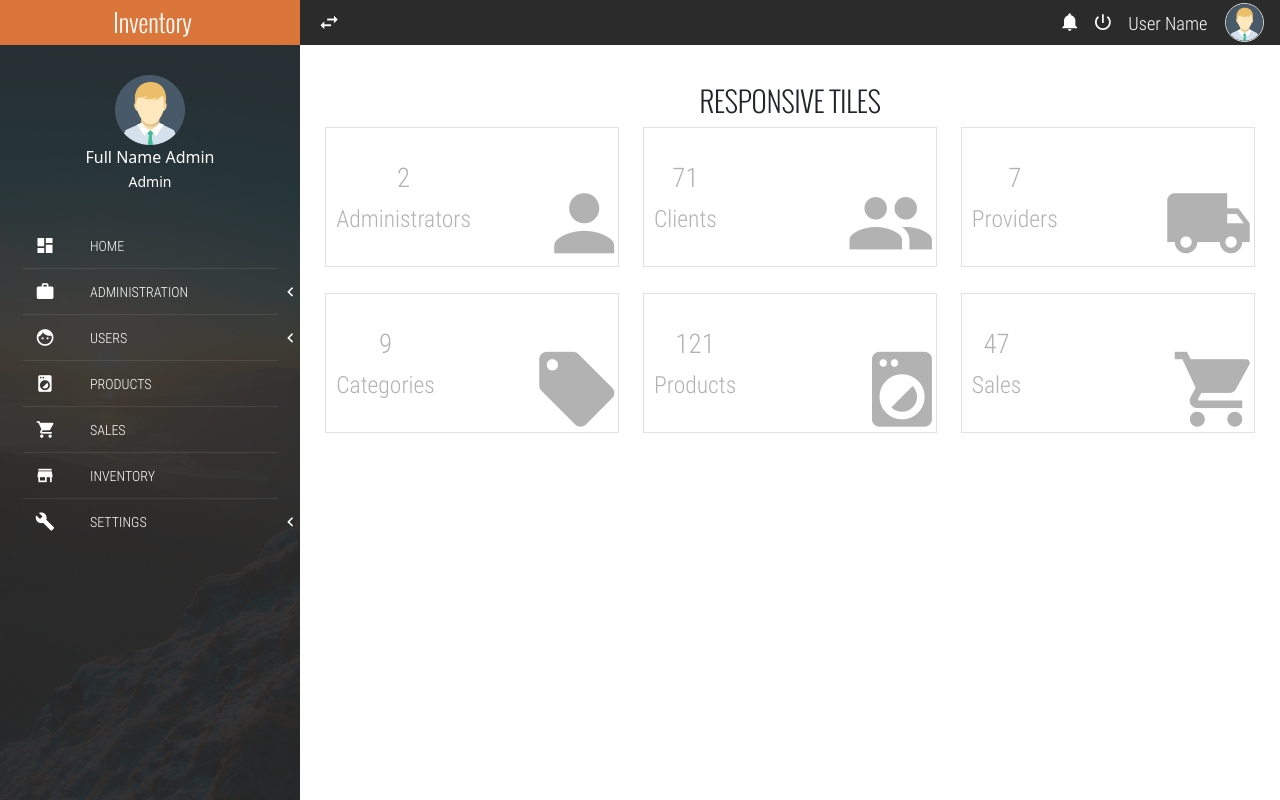
After one commit to RomelAnte/Festival, a Django app: page /inicio/ in a window 1280 px wide. The commit adds this page. Run offline with Django 4.2, Linux system fonts and the light colour scheme; some libraries are stand-ins or nearby versions; some web fonts are replaced.

Commit message:
listar e insertar clientes

```diff
--- a/Aplicaciones/Eventos/templates/home/login.html
+++ b/Aplicaciones/Eventos/templates/Pages/login.html
@@ -26,7 +26,8 @@
 				<i class="zmdi zmdi-account-circle"></i>
 			</p>
 			<p class="text-center text-condensedLight">Sign in with your Account</p>
-			<form action="home.html">
+			<form action="{% url 'inicio' %}" method="POST">
+				{% csrf_token %}
 				<div class="mdl-textfield mdl-js-textfield mdl-textfield--floating-label">
 				    <input class="mdl-textfield__input" type="text" id="userName">
 				    <label class="mdl-textfield__label" for="userName">User Name</label>
--- /dev/null
+++ b/Aplicaciones/Eventos/templates/Usuarios/listadoUsuarios.html
@@ -0,0 +1,3 @@
+{% extends "../Plantilla.html" %}
+{% block body %}
+{% endblock %}
--- /dev/null
+++ b/Aplicaciones/Eventos/templates/home/dashboard.html
@@ -0,0 +1,61 @@
+{% extends '../Plantilla.html'%}
+{% block body %}
+<section class="full-width text-center" style="padding: 40px 0;">
+    <h3 class="text-center tittles">RESPONSIVE TILES</h3>
+    <!-- Tiles -->
+    <article class="full-width tile">
+        <div class="tile-text">
+            <span class="text-condensedLight">
+                2<br>
+                <small>Administrators</small>
+            </span>
+        </div>
+        <i class="zmdi zmdi-account tile-icon"></i>
+    </article>
+    <article class="full-width tile">
+        <div class="tile-text">
+            <span class="text-condensedLight">
+                71<br>
+                <small>Clients</small>
+            </span>
+        </div>
+        <i class="zmdi zmdi-accounts tile-icon"></i>
+    </article>
+    <article class="full-width tile">
+        <div class="tile-text">
+            <span class="text-condensedLight">
+                7<br>
+                <small>Providers</small>
+            </span>
+        </div>
+        <i class="zmdi zmdi-truck tile-icon"></i>
+    </article>
+    <article class="full-width tile">
+        <div class="tile-text">
+            <span class="text-condensedLight">
+                9<br>
+                <small>Categories</small>
+            </span>
+        </div>
+        <i class="zmdi zmdi-label tile-icon"></i>
+    </article>
+    <article class="full-width tile">
+        <div class="tile-text">
+            <span class="text-condensedLight">
+                121<br>
+                <small>Products</small>
+            </span>
+        </div>
+        <i class="zmdi zmdi-washing-machine tile-icon"></i>
+    </article>
+    <article class="full-width tile">
+        <div class="tile-text">
+            <span class="text-condensedLight">
+                47<br>
+                <small>Sales</small>
+            </span>
+        </div>
+        <i class="zmdi zmdi-shopping-cart tile-icon"></i>
+    </article>
+</section>
+{% endblock %}
--- a/Aplicaciones/Eventos/templates/plantilla.html
+++ b/Aplicaciones/Eventos/templates/plantilla.html
@@ -0,0 +1,333 @@
+{% load static %}
+
+<!DOCTYPE html>
+<html lang="es">
+
+<head>
+    <meta charset="UTF-8">
+    <meta name="viewport" content="width=device-width, initial-scale=1">
+    <title>Home</title>
+    <link rel="stylesheet" href="{% static 'lib/SFI-V2-master/css/normalize.css' %}">
+    <link rel="stylesheet" href="{% static 'lib/SFI-V2-master/css/sweetalert2.css' %}">
+    <link rel="stylesheet" href="{% static 'lib/SFI-V2-master/css/material.min.css' %}">
+    <link rel="stylesheet" href="{% static 'lib/SFI-V2-master/css/material-design-iconic-font.min.css' %}">
+    <link rel="stylesheet" href="{% static 'lib/SFI-V2-master/css/jquery.mCustomScrollbar.css' %}">
+    <link rel="stylesheet" href="{% static 'lib/SFI-V2-master/css/main.css' %}">
+    <script src="//ajax.googleapis.com/ajax/libs/jquery/1.11.2/jquery.min.js"></script>
+    <script>window.jQuery || document.write('<script src="js/jquery-1.11.2.min.js"><\/script>')</script>
+    <script src="{% static 'lib/SFI-V2-master/js/material.min.js' %}"></script>
+    <script src="{% static 'lib/SFI-V2-master/js/sweetalert2.min.js' %}"></script>
+    <script src="{% static 'lib/SFI-V2-master/js/jquery.mCustomScrollbar.concat.min.js' %}"></script>
+    <script src="{% static 'lib/SFI-V2-master/js/main.js' %}"></script>
+
+    <!--Importacion de bootstrap-->
+    <link href="https://cdn.jsdelivr.net/npm/bootstrap@5.3.3/dist/css/bootstrap.min.css" rel="stylesheet" integrity="sha384-QWTKZyjpPEjISv5WaRU9OFeRpok6YctnYmDr5pNlyT2bRjXh0JMhjY6hW+ALEwIH" crossorigin="anonymous">
+    <script src="https://cdn.jsdelivr.net/npm/bootstrap@5.3.3/dist/js/bootstrap.bundle.min.js" integrity="sha384-YvpcrYf0tY3lHB60NNkmXc5s9fDVZLESaAA55NDzOxhy9GkcIdslK1eN7N6jIeHz" crossorigin="anonymous"></script>
+    <link rel="stylesheet" href="https://cdn.jsdelivr.net/npm/bootstrap-icons@1.11.3/font/bootstrap-icons.min.css">
+</head>
+
+<body>
+    <!-- Notifications area -->
+    <section class="full-width container-notifications">
+        <div class="full-width container-notifications-bg btn-Notification"></div>
+        <section class="NotificationArea">
+            <div class="full-width text-center NotificationArea-title tittles">Notifications
+                <i class="zmdi zmdi-close btn-Notification"></i>
+            </div>
+            <a href="#" class="Notification" id="notifation-unread-1">
+                <div class="Notification-icon">
+                    <i class="zmdi zmdi-accounts-alt bg-info"></i>
+                </div>
+                <div class="Notification-text">
+                    <p>
+                        <i class="zmdi zmdi-circle"></i>
+                        <strong>New User Registration</strong>
+                        <br>
+                        <small>Just Now</small>
+                    </p>
+                </div>
+                <div class="mdl-tooltip mdl-tooltip--left" for="notifation-unread-1">Notification as UnRead</div>
+            </a>
+            <a href="#" class="Notification" id="notifation-read-1">
+                <div class="Notification-icon">
+                    <i class="zmdi zmdi-cloud-download bg-primary"></i>
+                </div>
+                <div class="Notification-text">
+                    <p>
+                        <i class="zmdi zmdi-circle-o"></i>
+                        <strong>New Updates</strong>
+                        <br>
+                        <small>30 Mins Ago</small>
+                    </p>
+                </div>
+                <div class="mdl-tooltip mdl-tooltip--left" for="notifation-read-1">Notification as Read</div>
+            </a>
+            <a href="#" class="Notification" id="notifation-unread-2">
+                <div class="Notification-icon">
+                    <i class="zmdi zmdi-upload bg-success"></i>
+                </div>
+                <div class="Notification-text">
+                    <p>
+                        <i class="zmdi zmdi-circle"></i>
+                        <strong>Archive uploaded</strong>
+                        <br>
+                        <small>31 Mins Ago</small>
+                    </p>
+                </div>
+                <div class="mdl-tooltip mdl-tooltip--left" for="notifation-unread-2">Notification as UnRead</div>
+            </a>
+            <a href="#" class="Notification" id="notifation-read-2">
+                <div class="Notification-icon">
+                    <i class="zmdi zmdi-mail-send bg-danger"></i>
+                </div>
+                <div class="Notification-text">
+                    <p>
+                        <i class="zmdi zmdi-circle-o"></i>
+                        <strong>New Mail</strong>
+                        <br>
+                        <small>37 Mins Ago</small>
+                    </p>
+                </div>
+                <div class="mdl-tooltip mdl-tooltip--left" for="notifation-read-2">Notification as Read</div>
+            </a>
+            <a href="#" class="Notification" id="notifation-read-3">
+                <div class="Notification-icon">
+                    <i class="zmdi zmdi-folder bg-primary"></i>
+                </div>
+                <div class="Notification-text">
+                    <p>
+                        <i class="zmdi zmdi-circle-o"></i>
+                        <strong>Folder delete</strong>
+                        <br>
+                        <small>1 hours Ago</small>
+                    </p>
+                </div>
+                <div class="mdl-tooltip mdl-tooltip--left" for="notifation-read-3">Notification as Read</div>
+            </a>
+        </section>
+    </section>
+    <!-- navLateral -->
+    <section class="full-width navLateral">
+        <div class="full-width navLateral-bg btn-menu"></div>
+        <div class="full-width navLateral-body">
+            <div class="full-width navLateral-body-logo text-center tittles">
+                <i class="zmdi zmdi-close btn-menu"></i> Inventory
+            </div>
+            <figure class="full-width navLateral-body-tittle-menu">
+                <div>
+                    <img src="{% static 'lib/SFI-V2-master/assets/img/avatar-male.png' %}" alt="Avatar" class="img-responsive">
+                </div>
+                <figcaption>
+                    <span>
+                        Full Name Admin<br>
+                        <small>Admin</small>
+                    </span>
+                </figcaption>
+            </figure>
+            <nav class="full-width">
+                <ul class="full-width list-unstyle menu-principal">
+                    <li class="full-width">
+                        <a href="{% url 'inicio' %}" class="full-width">
+                            <div class="navLateral-body-cl">
+                                <i class="zmdi zmdi-view-dashboard"></i>
+                            </div>
+                            <div class="navLateral-body-cr">
+                                HOME
+                            </div>
+                        </a>
+                    </li>
+                    <li class="full-width divider-menu-h"></li>
+                    <li class="full-width">
+                        <a href="#!" class="full-width btn-subMenu">
+                            <div class="navLateral-body-cl">
+                                <i class="zmdi zmdi-case"></i>
+                            </div>
+                            <div class="navLateral-body-cr">
+                                ADMINISTRATION
+                            </div>
+                            <span class="zmdi zmdi-chevron-left"></span>
+                        </a>
+                        <ul class="full-width menu-principal sub-menu-options">
+                            <li class="full-width">
+                                <a href="company.html" class="full-width">
+                                    <div class="navLateral-body-cl">
+                                        <i class="zmdi zmdi-balance"></i>
+                                    </div>
+                                    <div class="navLateral-body-cr">
+                                        COMPANY
+                                    </div>
+                                </a>
+                            </li>
+                            <li class="full-width">
+                                <a href="providers.html" class="full-width">
+                                    <div class="navLateral-body-cl">
+                                        <i class="zmdi zmdi-truck"></i>
+                                    </div>
+                                    <div class="navLateral-body-cr">
+                                        PROVIDERS
+                                    </div>
+                                </a>
+                            </li>
+                            <li class="full-width">
+                                <a href="payments.html" class="full-width">
+                                    <div class="navLateral-body-cl">
+                                        <i class="zmdi zmdi-card"></i>
+                                    </div>
+                                    <div class="navLateral-body-cr">
+                                        PAYMENTS
+                                    </div>
+                                </a>
+                            </li>
+                            <li class="full-width">
+                                <a href="categories.html" class="full-width">
+                                    <div class="navLateral-body-cl">
+                                        <i class="zmdi zmdi-label"></i>
+                                    </div>
+                                    <div class="navLateral-body-cr">
+                                        CATEGORIES
+                                    </div>
+                                </a>
+                            </li>
+                        </ul>
+                    </li>
+                    <li class="full-width divider-menu-h"></li>
+                    <li class="full-width">
+                        <a href="#!" class="full-width btn-subMenu">
+                            <div class="navLateral-body-cl">
+                                <i class="zmdi zmdi-face"></i>
+                            </div>
+                            <div class="navLateral-body-cr">
+                                USERS
+                            </div>
+                            <span class="zmdi zmdi-chevron-left"></span>
+                        </a>
+                        <ul class="full-width menu-principal sub-menu-options">
+                            <li class="full-width">
+                                <a href="admin.html" class="full-width">
+                                    <div class="navLateral-body-cl">
+                                        <i class="zmdi zmdi-account"></i>
+                                    </div>
+                                    <div class="navLateral-body-cr">
+                                        ADMINISTRATORS
+                                    </div>
+                                </a>
+                            </li>
+                            <li class="full-width">
+                                <a href="{% url 'listadoClientes' %}" class="full-width">
+                                    <div class="navLateral-body-cl">
+                                        <i class="zmdi zmdi-accounts"></i>
+                                    </div>
+                                    <div class="navLateral-body-cr">
+                                        CLIENT
+                                    </div>
+                                </a>
+                            </li>
+                        </ul>
+                    </li>
+                    <li class="full-width divider-menu-h"></li>
+                    <li class="full-width">
+                        <a href="products.html" class="full-width">
+                            <div class="navLateral-body-cl">
+                                <i class="zmdi zmdi-washing-machine"></i>
+                            </div>
+                            <div class="navLateral-body-cr">
+                                PRODUCTS
+                            </div>
+                        </a>
+                    </li>
+                    <li class="full-width divider-menu-h"></li>
+                    <li class="full-width">
+                        <a href="sales.html" class="full-width">
+                            <div class="navLateral-body-cl">
+                                <i class="zmdi zmdi-shopping-cart"></i>
+                            </div>
+                            <div class="navLateral-body-cr">
+                                SALES
+                            </div>
+                        </a>
+                    </li>
+                    <li class="full-width divider-menu-h"></li>
+                    <li class="full-width">
+                        <a href="inventory.html" class="full-width">
+                            <div class="navLateral-body-cl">
+                                <i class="zmdi zmdi-store"></i>
+                            </div>
+                            <div class="navLateral-body-cr">
+                                INVENTORY
+                            </div>
+                        </a>
+                    </li>
+                    <li class="full-width divider-menu-h"></li>
+                    <li class="full-width">
+                        <a href="#!" class="full-width btn-subMenu">
+                            <div class="navLateral-body-cl">
+                                <i class="zmdi zmdi-wrench"></i>
+                            </div>
+                            <div class="navLateral-body-cr">
+                                SETTINGS
+                            </div>
+                            <span class="zmdi zmdi-chevron-left"></span>
+                        </a>
+                        <ul class="full-width menu-principal sub-menu-options">
+                            <li class="full-width">
+                                <a href="#!" class="full-width">
+                                    <div class="navLateral-body-cl">
+                                        <i class="zmdi zmdi-widgets"></i>
+                                    </div>
+                                    <div class="navLateral-body-cr">
+                                        OPTION
+                                    </div>
+                                </a>
+                            </li>
+                            <li class="full-width">
+                                <a href="#!" class="full-width">
+                                    <div class="navLateral-body-cl">
+                                        <i class="zmdi zmdi-widgets"></i>
+                                    </div>
+                                    <div class="navLateral-body-cr">
+                                        OPTION
+                                    </div>
+                                </a>
+                            </li>
+                        </ul>
+                    </li>
+                </ul>
+            </nav>
+        </div>
+    </section>
+    <!-- pageContent -->
+    <section class="full-width pageContent">
+        <!-- navBar -->
+        <div class="full-width navBar">
+            <div class="full-width navBar-options">
+                <i class="zmdi zmdi-swap btn-menu" id="btn-menu"></i>
+                <div class="mdl-tooltip" for="btn-menu">Hide / Show MENU</div>
+                <nav class="navBar-options-list">
+                    <ul class="list-unstyle">
+                        <li class="btn-Notification" id="notifications">
+                            <i class="zmdi zmdi-notifications"></i>
+                            <div class="mdl-tooltip" for="notifications">Notifications</div>
+                        </li>
+                        <li class="btn-exit" id="btn-exit">
+                            <i class="zmdi zmdi-power"></i>
+                            <div class="mdl-tooltip" for="btn-exit">LogOut</div>
+                        </li>
+                        <li class="text-condensedLight noLink"><small>User Name</small></li>
+                        <li class="noLink">
+                            <figure>
+                                <img src="{% static 'lib/SFI-V2-master/assets/img/avatar-male.png' %}" alt="Avatar" class="img-responsive">
+                            </figure>
+                        </li>
+                    </ul>
+                </nav>
+            </div>
+        </div>
+        {% block body %}
+        {% endblock %}
+    </section>
+    <script>
+        const loginUrl = "{% url 'login' %}";
+    </script>
+</body>
+
+</html>
--- a/Aplicaciones/Eventos/urls.py
+++ b/Aplicaciones/Eventos/urls.py
@@ -4,4 +4,8 @@ from . import views
 urlpatterns = [
     path('', views.index, name='index'),
     path('login/', views.login, name='login'),
+    path('inicio/', views.inicio, name='inicio'),
+    path('listadoUsuarios/', views.listadoUsuarios, name='listadoUsuarios'),
+    path('listadoClientes/', views.listadoClientes, name='listadoClientes'),
+    path('crearCliente/', views.crearCliente, name='crearCliente'),
 ]
--- a/Aplicaciones/Eventos/views.py
+++ b/Aplicaciones/Eventos/views.py
@@ -1,8 +1,41 @@
-from django.shortcuts import render
+from django.shortcuts import render, redirect
+from .models import Usuario, TipoUsuario
 # Create your views here.
 
 def index(request):
-    return render(request, 'home/home.html')
+    return render(request, 'Pages/home.html')
 
 def login(request):
-    return render(request, 'home/login.html')
+    return render(request, 'Pages/login.html')
+
+def inicio(request):
+    return render(request, 'home/dashboard.html')
+
+def listadoUsuarios(request):
+    return render(request, 'Usuarios/listadoUsuarios.html')
+
+#Administradores
+#listadoAdministradores
+def listadoAdministradores(request):
+    administradores = Usuario.objects.filter(tipo_usuario=TipoUsuario.objects.get(id_tipo_usuario=1))
+    return render(request, 'Usuarios/listadoAdministradores.html', {'administradores':administradores})
+
+#Clientes
+#listadoClientes
+def listadoClientes(request):
+    clientes = Usuario.objects.filter(tipo_usuario=TipoUsuario.objects.get(id_tipo_usuario=2))
+    return render(request, 'Usuarios/listadoClientes.html', {'clientes':clientes})
+#crearCliente
+def crearCliente(request):
+    ci = request.POST.get('ci')
+    nombre = request.POST.get('nombre')
+    apellido = request.POST.get('apellido')
+    fecha_nacimiento = request.POST.get('fecha_nacimiento')
+    correo = request.POST.get('correo')
+    contraseña = request.POST.get('contraseña')
+    tipo_usuario = TipoUsuario.objects.get(id_tipo_usuario=2)
+
+    usuario = Usuario.objects.create(ci=ci, nombre=nombre, apellido=apellido, fecha_nacimiento=fecha_nacimiento, correo=correo, contraseña=contraseña, tipo_usuario=tipo_usuario)
+
+    print(usuario)
+    return redirect('listadoClientes')
--- a/festivalMusical/static/lib/SFI-V2-master/js/main.js
+++ b/festivalMusical/static/lib/SFI-V2-master/js/main.js
@@ -27,7 +27,7 @@ $(document).ready(function(){
     	}
     });
     /*Salir del sistema*/
-    $('.btn-exit').on('click', function(){
+	$('.btn-exit').on('click', function(){
     	swal({
 		  	title: 'You want out of the system?',
 		 	text: "The current session will be closed and will leave the system",
@@ -38,7 +38,7 @@ $(document).ready(function(){
 		},
 		function(isConfirm) {
 		  	if (isConfirm) {
-		    	window.location='index.html';
+		    	window.location.href = loginUrl;
 		  	}
 		});
     });
```
Also changed, not shown: Aplicaciones/Eventos/templates/Usuarios/listadoClientes.html (added, +116 -0 lines), db/sp_CRUD.sql (added, +13 -0 lines), Aplicaciones/Eventos/templates/Pages/home.html (renamed from Aplicaciones/Eventos/templates/home/home.html).
